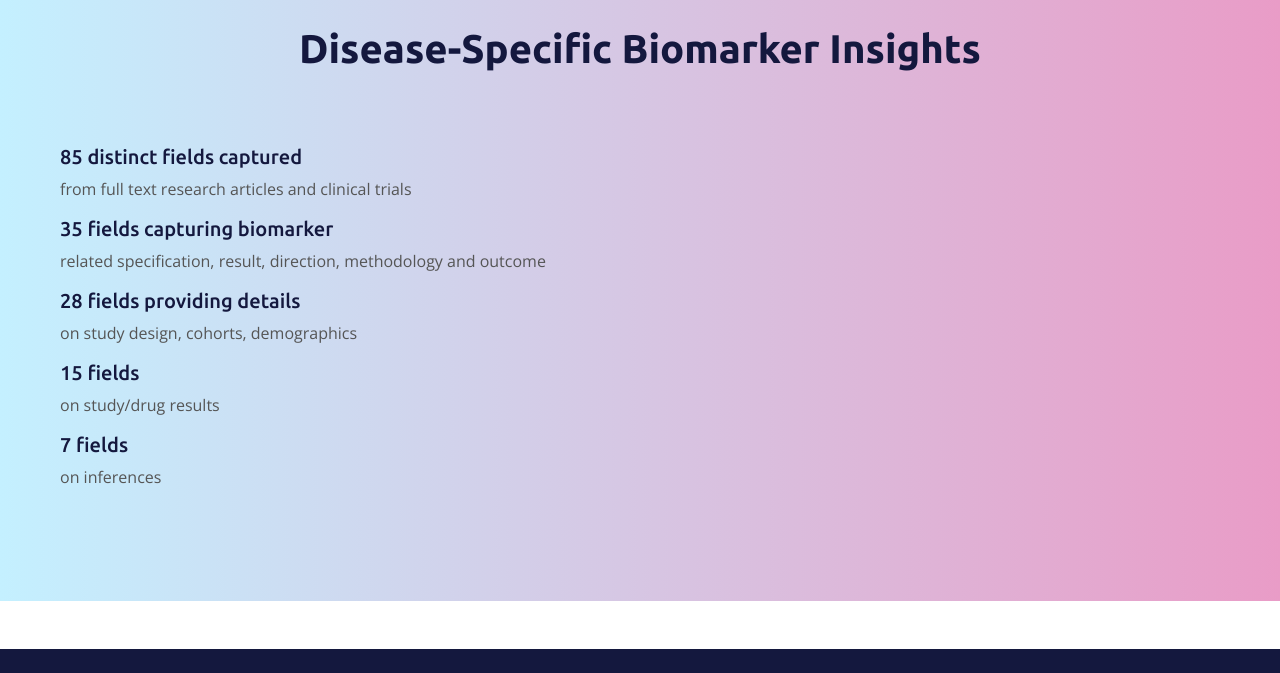
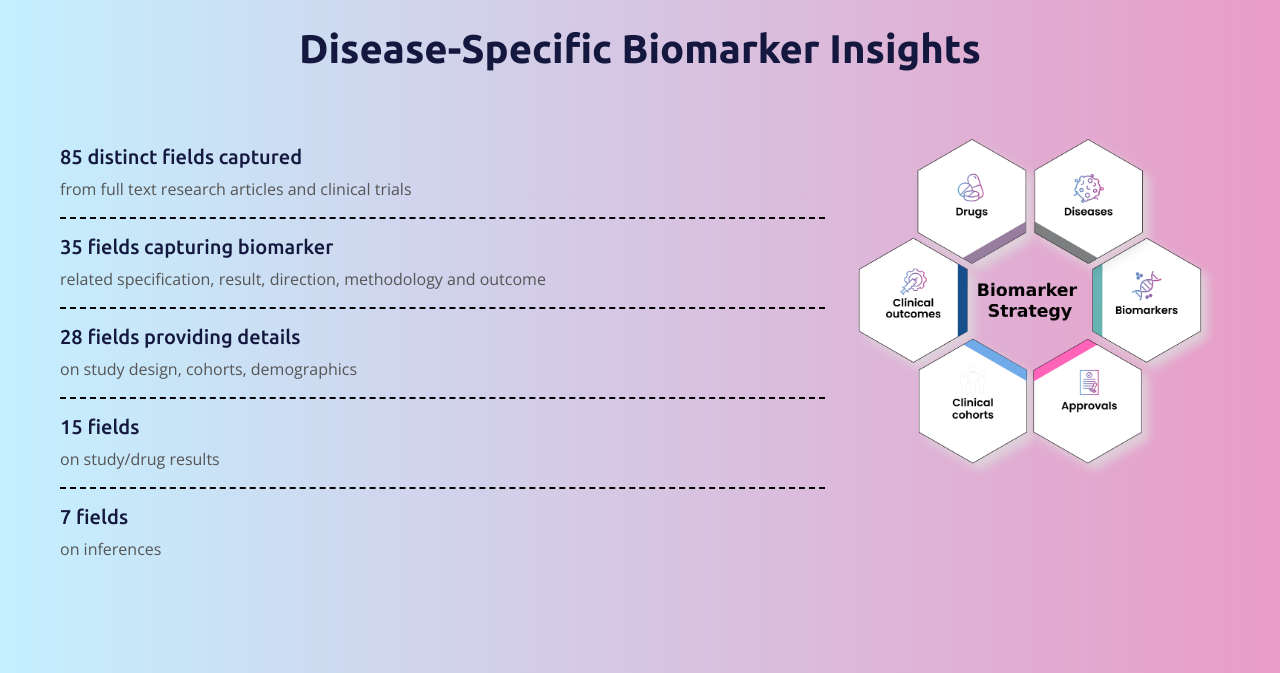
Before and after one commit to Muskan-saini13/xana_bioinformatics, a plain HTML site: page custom-biomarker-knowledgebase.html in a window 1280 px wide. Shown: the part 1077-1750 px from the top of the page. Drawn offline with nearby package versions, Linux system fonts and the light colour scheme.

Commit message:
Add Styling and Assets

```diff
--- a/css/style.css
+++ b/css/style.css
@@ -561,3 +561,7 @@ h6,
   width: 600px;
   border-radius: 50%;
 }
+
+.border-dashed {
+  border-bottom: 2px dashed black;
+}
```
Also changed, not shown: img/helia-2.png (added), img/mabs-case-study.webp (added), img/mabs.webp (added).
